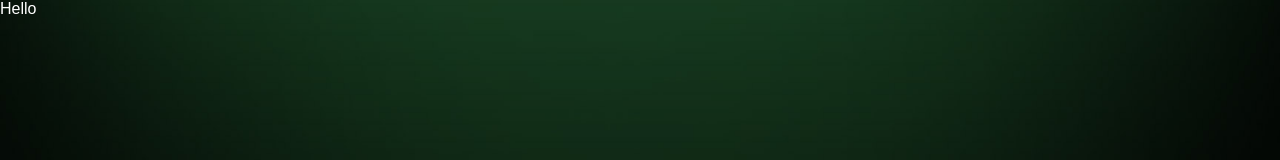
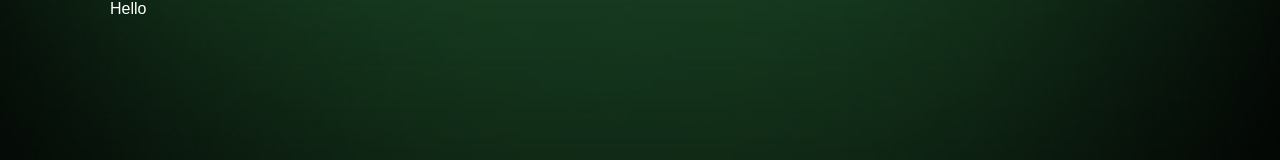
Before and after one commit to infiniteoo/REACT-breaking_bad_api, a React (Create React App) app: page / in a window 1280 px wide. Shown: the top 160 px of the page. Built offline with nearby package versions, Linux system fonts and the light colour scheme.

Commit message:
styled our container and buttons

```diff
--- a/src/App.css
+++ b/src/App.css
@@ -15,3 +15,20 @@ body {
 a {
   text-decoration: none;
 }
+
+.container {
+  max-width: 1100px;
+  margin: auto;
+  padding: 0 20px;
+}
+
+.btn {
+  display: inline-block;
+  color: #fff;
+  background-color: #3fb573;
+  font-size: 1em;
+  text-align: center;
+  padding: 10px 15px;
+  border: 0;
+  margin: 10px 0;
+}
```
